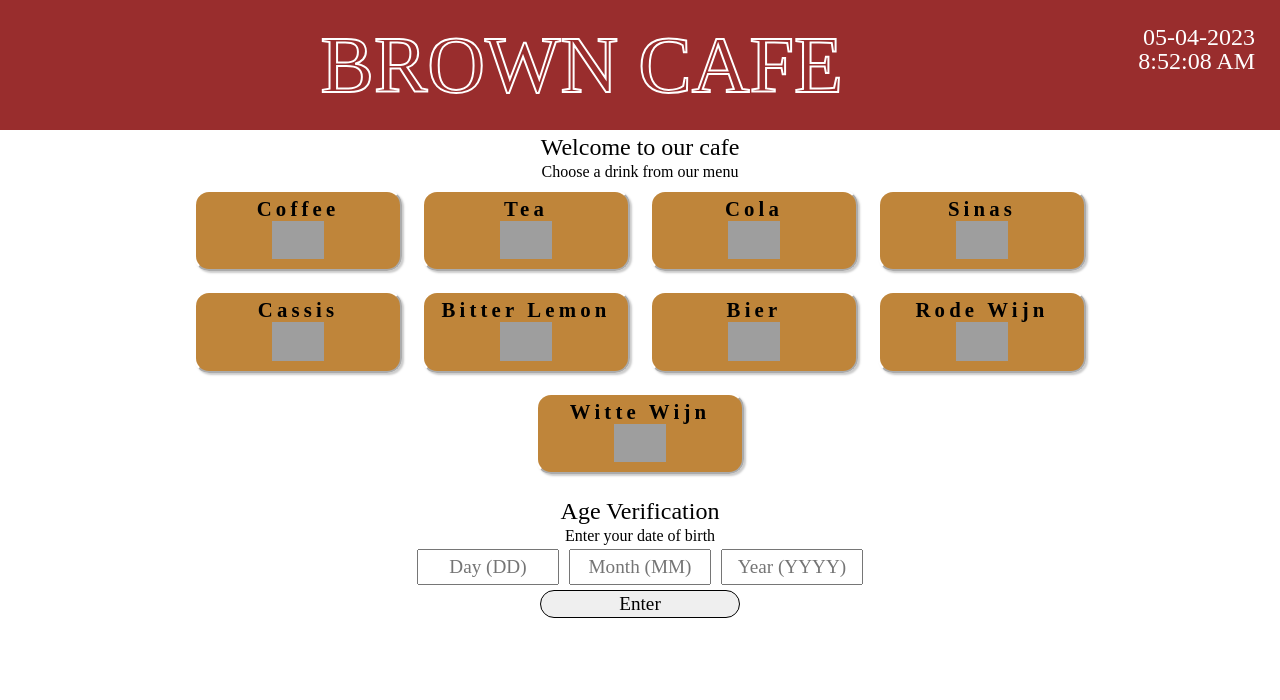
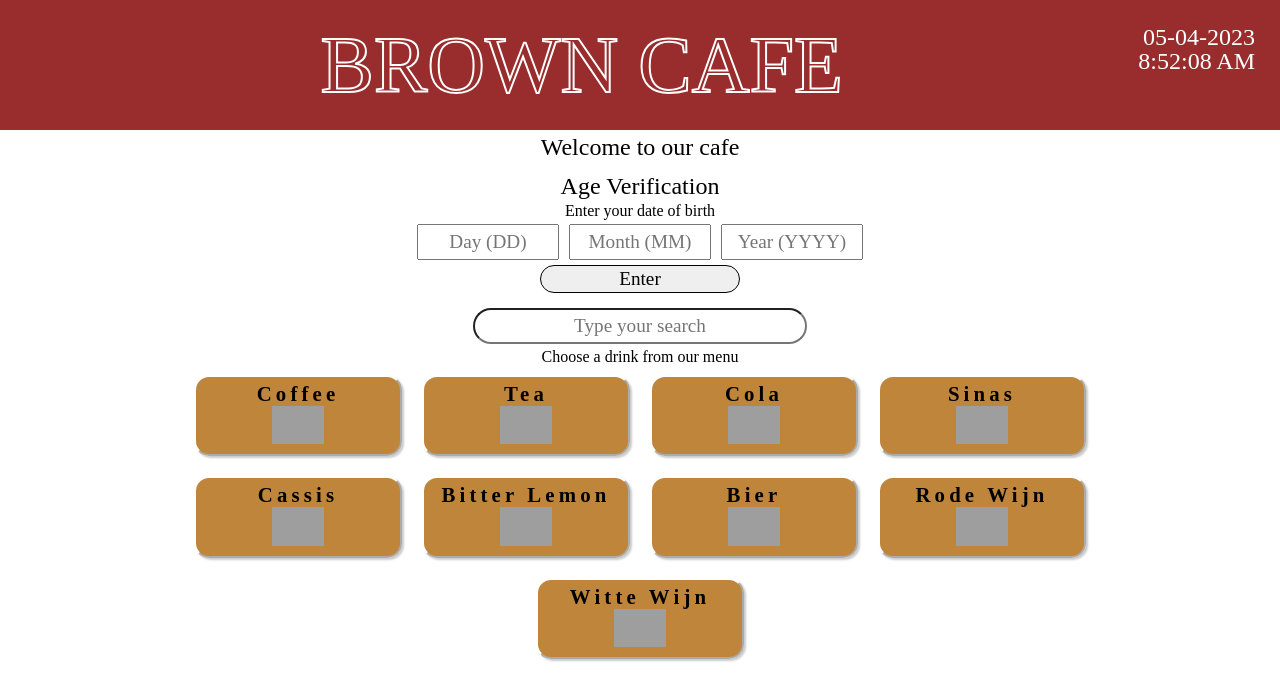
Before and after one commit to BJanssen78/Cafe-App, a React (Vite) app: page / in a window 1280 px wide. Shown: the top 700 px of the page. Built offline with nearby package versions, Linux system fonts and the light colour scheme; grey boxes are pictures that could not be loaded; a web font is replaced by a local one.

Commit message:
added searchbar

```diff
--- a/css/site.css
+++ b/css/site.css
@@ -124,4 +124,12 @@
 }
 .AgeVerification .submitBtn:hover {
   background-color: #e7e7e7;
+}
+
+.search-drink {
+  padding: 5px;
+  margin: 5px;
+  font-size: 1.2em;
+  width: 25vw;
+  border-radius: 25px;
 }/*# sourceMappingURL=site.css.map */
--- a/css/site.scss
+++ b/css/site.scss
@@ -59,3 +59,6 @@
 .AgeVerification {
   @include AgeVerification;
 }
+.search-drink {
+  @include search-drink;
+}
--- a/public/AgeVerification.jsx
+++ b/public/AgeVerification.jsx
@@ -16,7 +16,14 @@ export const AgeVerification = () => {
 
     console.log(dateOfBirth);
 
-    if (bDay !== null && bMonth !== null && bYear !== null) {
+    if (
+      bDay !== null &&
+      bDay !== "" &&
+      bMonth !== null &&
+      bMonth !== "" &&
+      bYear !== null &&
+      bYear !== ""
+    ) {
       //functie
       if (
         bDay >= 1 &&
@@ -45,11 +52,11 @@ export const AgeVerification = () => {
         }
         // console.log("Your age is ", y, m, d);
       } else {
-        console.log("Day or Month is invalid");
+        console.log("Date is invalid");
       }
     } else {
       //message all fields must be filled in
-      console.log("fields are empty");
+      console.log("all fields must be filled in");
     }
   };
 
--- /dev/null
+++ b/public/DrinkSearch.jsx
@@ -0,0 +1,15 @@
+export const SearchDrink = (drinks, searchdrinks) => {
+  return (
+    <>
+      <input
+        type="text"
+        id="searchdrink"
+        className="search-drink"
+        placeholder="Type your search"
+        name="search-drink"
+        pattern="[A-Za-z]"
+        onChange={() => searchdrinks(drinks.name)}
+      />
+    </>
+  );
+};
--- a/src/App.jsx
+++ b/src/App.jsx
@@ -2,15 +2,29 @@ import { useState } from "react";
 import { BtnInput } from "../public/BtnInput";
 import { Header } from "../public/Header";
 import { AgeVerification } from "../public/AgeVerification";
+import { SearchDrink } from "../public/DrinkSearch";
+import { AvailableDrinks } from "./DB/data";
 
 const greeting = "Welcome to our cafe";
 
 function App() {
   const [selectDrink, setSelectDrink] = useState();
+  const [userAge, setUserAge] = useState();
+
+  const searchdrinks = (drinkName) => {
+    const updateList = AvailableDrinks.filter(
+      (drink) => drink.name == drinkName
+    );
+    setSelectDrink(updateList);
+    // update state.
+  };
+
   return (
     <div className="App">
       <Header />
       {<h2>{greeting}</h2>}
+      <AgeVerification />
+      <SearchDrink drinks={AvailableDrinks} updateList={searchdrinks} />
       {selectDrink ? (
         "Your selected drink is "
       ) : (
@@ -19,7 +33,6 @@ function App() {
           <BtnInput />
         </>
       )}
-      <AgeVerification />
     </div>
   );
 }
```
Also changed, not shown: css/__mixins.scss (+8 -0 lines), public/CheckAge.js (deleted, +0 -15 lines), 1 other file (tests, documents, lock files or other folders).
